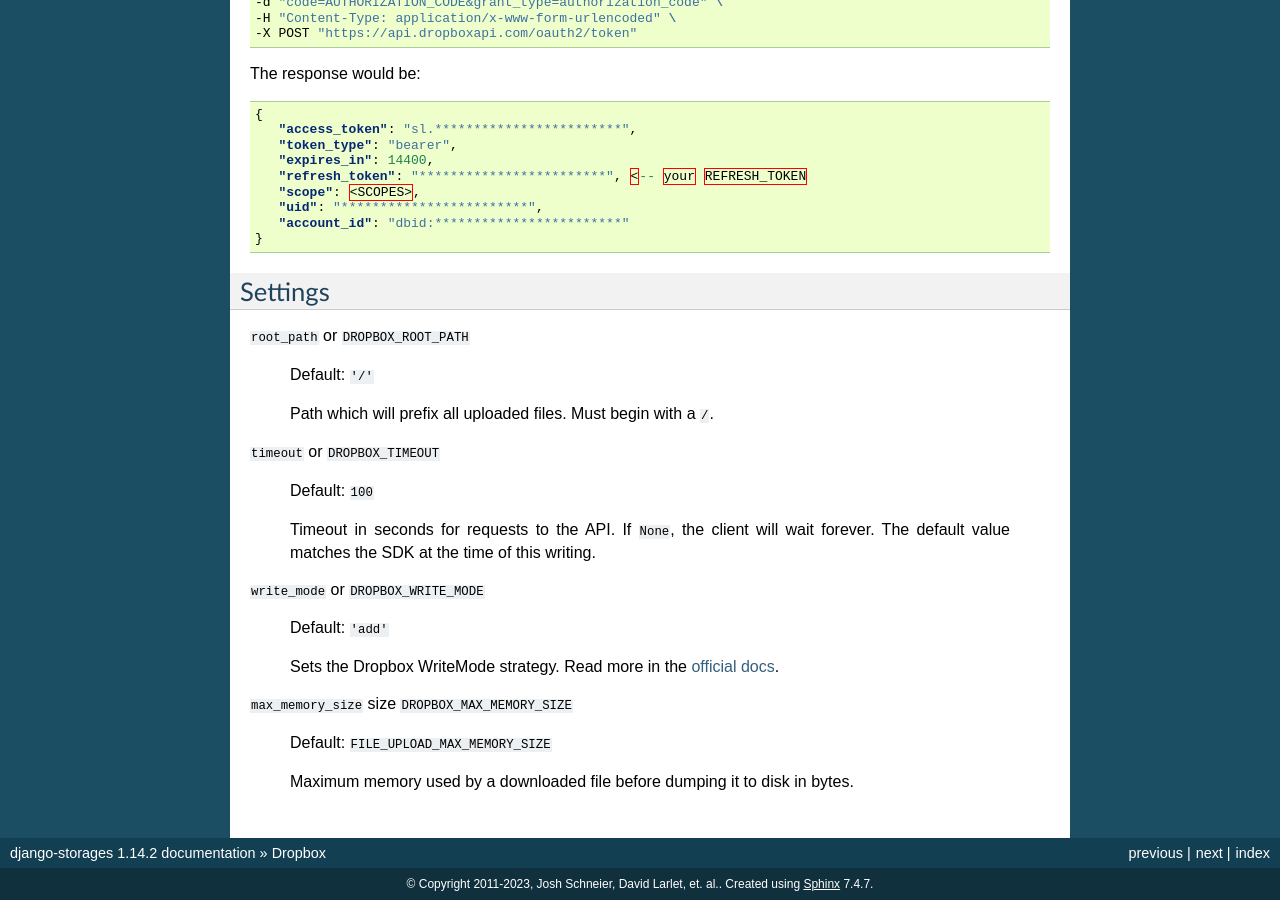
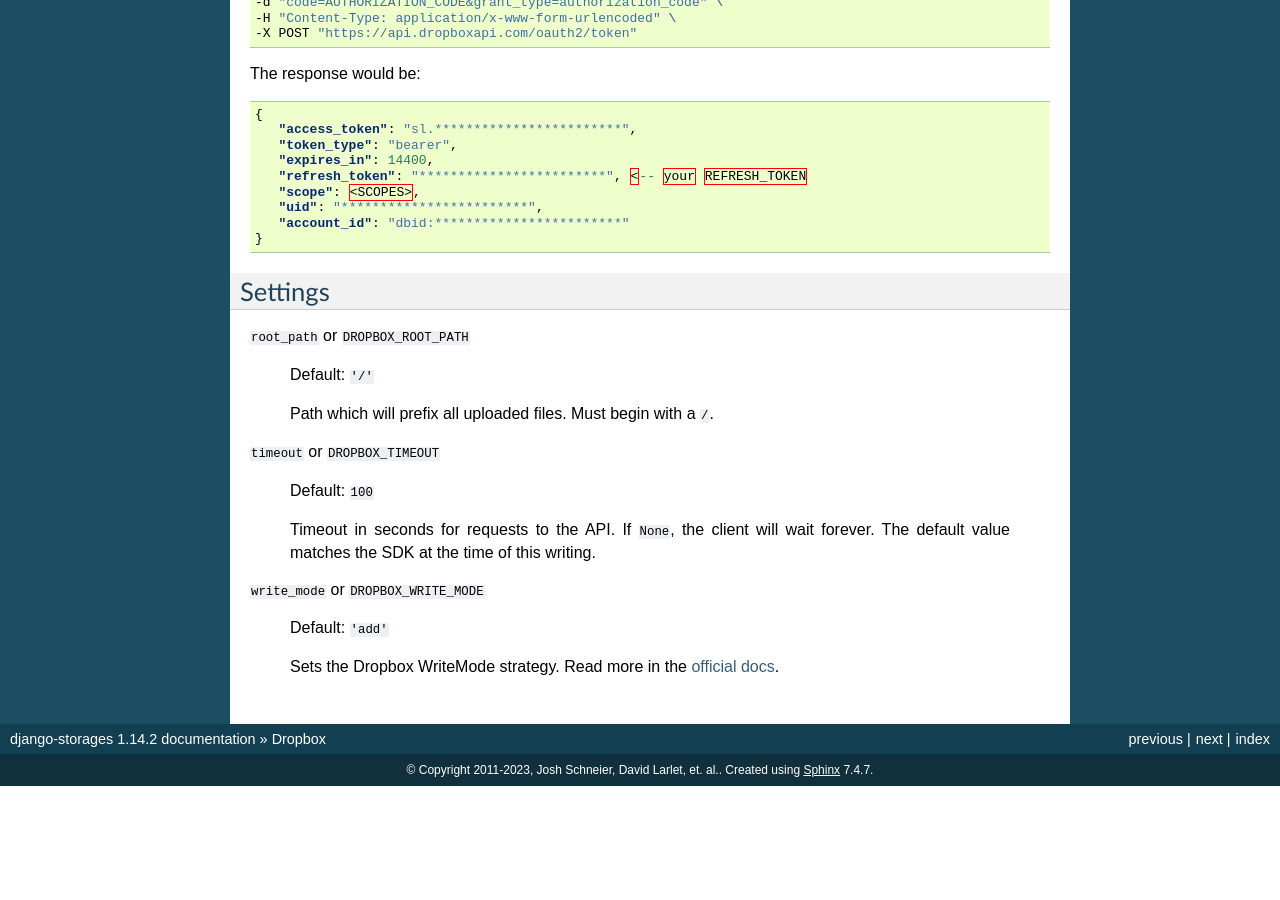
Before and after one commit to balintviktor/django-storage, a Sphinx documentation site: the page built from docs/backends/dropbox.rst, in a window 1280 px wide and 900 px high, scrolled down 1603 px. Built offline with Sphinx 7.4.7, drawn with Linux system fonts in a browser that asks for light colours; after the commit the page ends 2389 px from its top, so only the background shows below that.

Commit message:
Revert "[general] Update default size when using `SpooledTemporaryFile` (#1359)" (#1377)
This reverts commit 51111996c68ae9961351a1651d2fa264daf14c99.

```diff
--- a/docs/backends/amazon-S3.rst
+++ b/docs/backends/amazon-S3.rst
@@ -91,7 +91,7 @@ Settings
 
 ``max_memory_size`` or ``AWS_S3_MAX_MEMORY_SIZE``
 
-  Default: ``FILE_UPLOAD_MAX_MEMORY_SIZE``
+  Default: ``0`` i.e do not roll over
 
   The maximum amount of memory (in bytes) a file can take up before being rolled over
   into a temporary file on disk.
--- a/docs/backends/azure.rst
+++ b/docs/backends/azure.rst
@@ -123,9 +123,9 @@ Settings
 
   Global connection timeout in seconds.
 
-``max_memory_size`` size ``AZURE_BLOB_MAX_MEMORY_SIZE``
+``max_memory`` size ``AZURE_BLOB_MAX_MEMORY_SIZE``
 
-  Default: ``FILE_UPLOAD_MAX_MEMORY_SIZE``
+  Default: ``2*1024*1024`` i.e ``2MB``
 
   Maximum memory used by a downloaded file before dumping it to disk in bytes.
 
--- a/docs/backends/dropbox.rst
+++ b/docs/backends/dropbox.rst
@@ -120,11 +120,6 @@ Settings
 
   Sets the Dropbox WriteMode strategy. Read more in the `official docs`_.
 
-``max_memory_size`` size ``DROPBOX_MAX_MEMORY_SIZE``
-
-  Default: ``FILE_UPLOAD_MAX_MEMORY_SIZE``
-
-  Maximum memory used by a downloaded file before dumping it to disk in bytes.
 
 .. _`tutorial`: https://www.dropbox.com/developers/documentation/python#tutorial
 .. _`Dropbox SDK for Python`: https://www.dropbox.com/developers/documentation/python#tutorial
--- a/docs/backends/gcloud.rst
+++ b/docs/backends/gcloud.rst
@@ -147,10 +147,10 @@ Settings
 
 ``max_memory_size`` or ``GS_MAX_MEMORY_SIZE``
 
-  default: ``FILE_UPLOAD_MAX_MEMORY_SIZE``
+  default: ``0`` i.e do not rollover
 
   The maximum amount of memory a returned file can take up (in bytes) before being
-  rolled over into a temporary file on disk.
+  rolled over into a temporary file on disk. Default is 0: Do not roll over.
 
 ``blob_chunk_size`` or ``GS_BLOB_CHUNK_SIZE``
 
```
Also changed, not shown: 4 other files.
